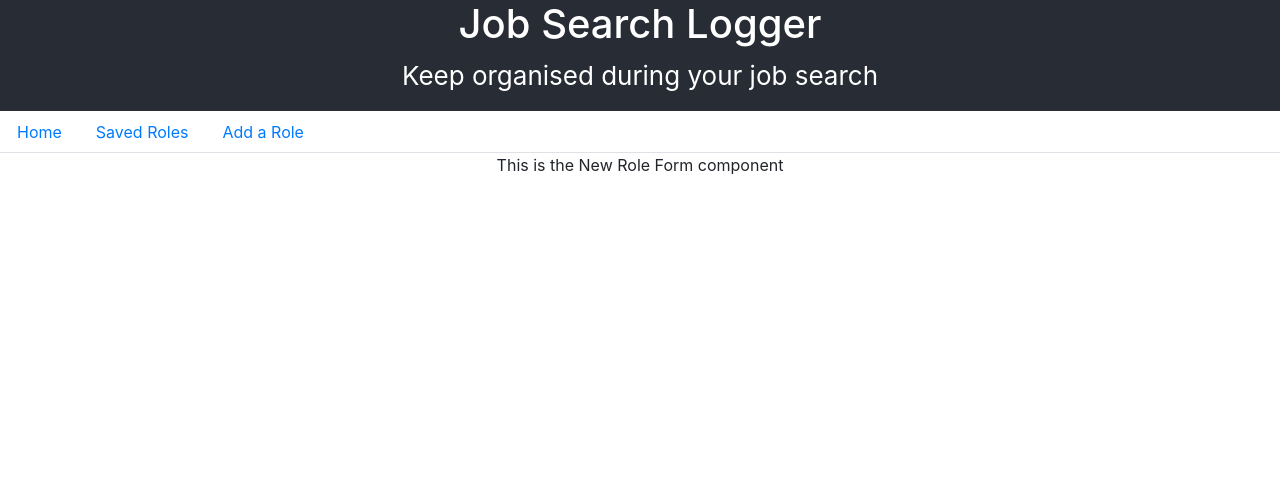
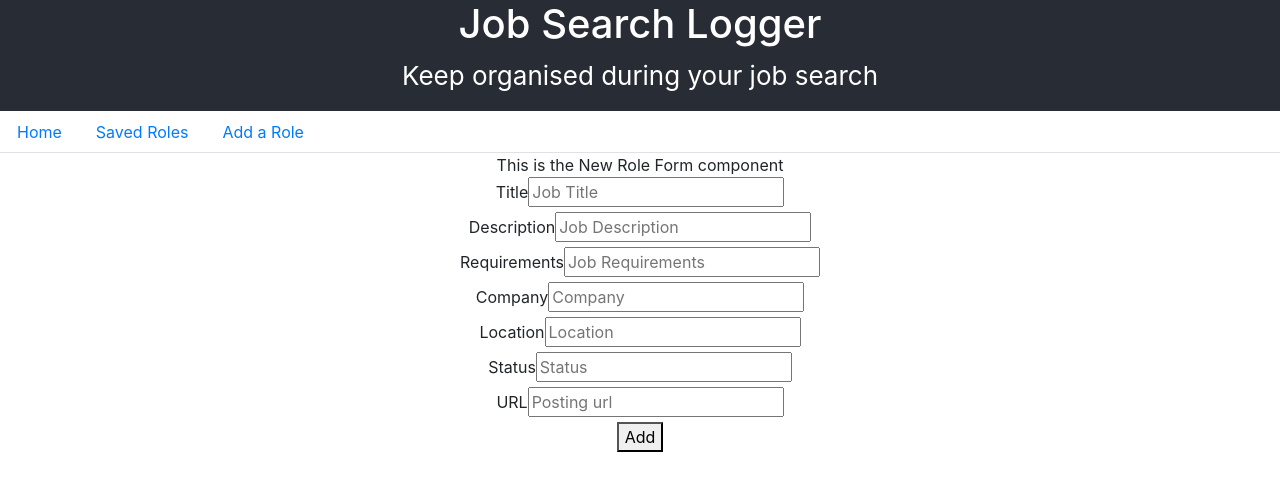
Before and after one commit to Nadiafa/job-search-logger-frontend, a React (Create React App) app: page /roles/new in a window 1280 px wide. Shown: the top 490 px of the page. Built offline with nearby package versions, Linux system fonts and the light colour scheme.

Commit message:
Add form with labels and input fields with basic structure event handlers onChange to handleChange for input and onSubmit to handleSubmit for form

```diff
--- a/src/components/NewRoleForm.jsx
+++ b/src/components/NewRoleForm.jsx
@@ -1,14 +1,48 @@
-import React, { Component } from 'react';
+import React,{Component} from 'react';
 
 class NewRoleForm extends Component {
-	state = {  }
+	state = {}
+
+	handleChange = event => {
+		console.log("handling change")
+	}
+
+	handleSubmit = event => {
+		event.preventDefault()
+		console.log('Submitted!')
+	}
+
 	render() {
 		return (
-			<div>
+			<React.Fragment>
 				This is the New Role Form component
-			</div>
+
+				<form onSubmit={this.handleSubmit}>
+					<label>Title</label>
+					<input name="title" placeholder="Job Title" value="" onChange={this.handleChange} />
+					<br />
+					<label>Description</label>
+					<input name="description" placeholder="Job Description" value="" onChange={this.handleChange} />
+					<br />
+					<label>Requirements</label>
+					<input name="requirements" placeholder="Job Requirements" value="" onChange={this.handleChange} />
+					<br />
+					<label>Company</label>
+					<input name="company" placeholder="Company" value="" onChange={this.handleChange} />
+					<br />
+					<label>Location</label>
+					<input name="location" placeholder="Location" value="" onChange={this.handleChange} />
+					<br />
+					<label>Status</label>
+					<input name="status" placeholder="Status" value="" onChange={this.handleChange} />
+					<br />
+					<label>URL</label>
+					<input name="url" placeholder="Posting url" value="" onChange={this.handleChange} />
+					<br />
+					<button type="submit">Add</button>
+				</form>
+			</React.Fragment>
 		);
 	}
 }
-
 export default NewRoleForm;
```
